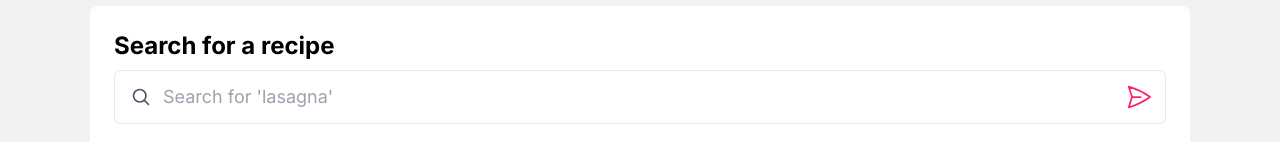
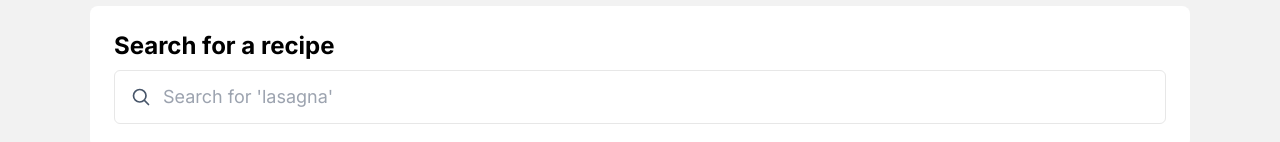
Before and after one commit to Poxie/sharefood, a Next.js app in the folder frontend/: page / in a window 1280 px wide. Shown: the part 810-952 px from the top of the page. Built offline with nearby package versions, Linux system fonts and the light colour scheme; no server answers.

Commit message:
Change input button name & add custom onClick handler prop

```diff
--- a/frontend/components/input/index.tsx
+++ b/frontend/components/input/index.tsx
@@ -2,15 +2,16 @@
 import { InputHTMLAttributes, useRef } from "react";
 import { twMerge } from "tailwind-merge";
 
-export default function Input({ onChange, onSubmit, placeholder, defaultValue, className, icon, iconClassName, submitIcon, submitIconClassName, containerClassName, type="text" }: {
+export default function Input({ onChange, onSubmit, placeholder, defaultValue, className, icon, iconClassName, buttonIcon, buttonIconClassName, onButtonClick, containerClassName, type="text" }: {
     onChange?: (text: string) => void;
     onSubmit?: (text: string) => void;
     className?: string;
     placeholder?: string;
     icon?: React.ReactElement;
     iconClassName?: string;
-    submitIcon?: React.ReactElement;
-    submitIconClassName?: string;
+    buttonIcon?: React.ReactElement;
+    buttonIconClassName?: string;
+    onButtonClick?: () => void;
     containerClassName?: string;
     defaultValue?: string;
     type?: InputHTMLAttributes<HTMLInputElement>['type']
@@ -65,16 +66,17 @@ export default function Input({ onChange, onSubmit, placeholder, defaultValue, c
                 value={defaultValue}
                 ref={ref}
             />
-            {submitIcon && (
+            {buttonIcon && (
                 <button
                     data-testid="input-submit-icon"
                     className={twMerge(
                         "[--from-edge:1rem] absolute top-2/4 -translate-y-2/4 right-[calc(var(--from-edge)/2)] h-[calc(100%-var(--from-edge))] aspect-square flex items-center justify-center text-c-primary hover:bg-secondary transition-colors rounded-lg",
-                        submitIconClassName,
+                        buttonIconClassName,
                     )}
-                    onClick={handleSubmit}
+                    onClick={onButtonClick || handleSubmit}
+                    type="button"
                 >
-                    {submitIcon}
+                    {buttonIcon}
                 </button>
             )}
         </div>
```
Also changed, not shown: 1 other file (tests, documents, lock files or other folders).
